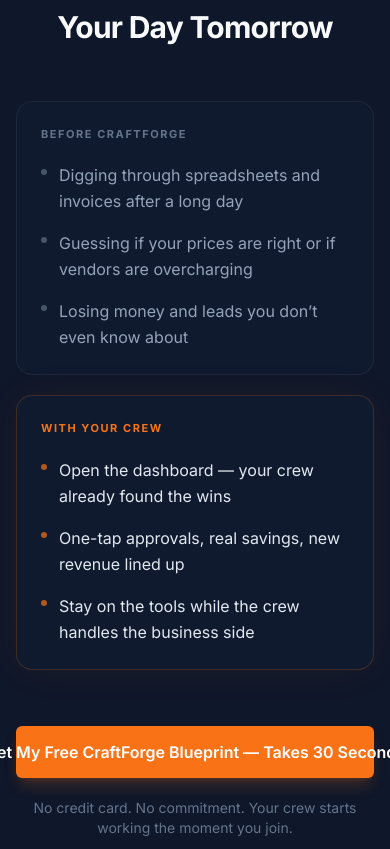
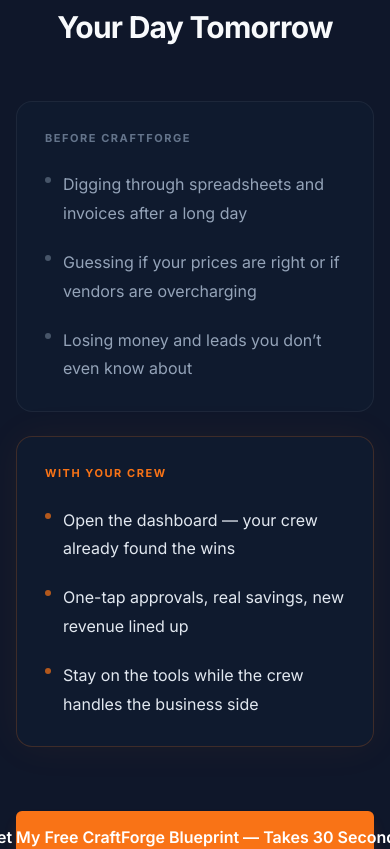
Before and after one commit to Genaistores/craftforge, a Next.js app: page / in a window 390 px wide. Shown: the part 5700-6549 px from the top of the page. Built offline with nearby package versions, Linux system fonts and the light colour scheme.

Commit message:
mobile bottom polish — better spacing & CTA

```diff
--- a/src/components/marketing/footer.tsx
+++ b/src/components/marketing/footer.tsx
@@ -1,7 +1,7 @@
 export function Footer() {
   return (
     <footer className="border-t border-white/10 bg-[#0B1224]">
-      <div className="mx-auto max-w-7xl px-4 py-12 sm:px-6">
+      <div className="mx-auto max-w-7xl px-4 py-16 sm:px-6 sm:py-12">
         <div className="flex flex-col gap-4 sm:flex-row sm:items-center sm:justify-between">
           <div>
             <a
--- a/src/components/marketing/your-day-tomorrow.tsx
+++ b/src/components/marketing/your-day-tomorrow.tsx
@@ -29,17 +29,17 @@ export function YourDayTomorrow() {
       </div>
 
       {/* Comparison grid */}
-      <div className="mx-auto grid max-w-3xl grid-cols-1 gap-5 sm:grid-cols-2 sm:gap-8">
+      <div className="mx-auto grid max-w-3xl grid-cols-1 gap-6 sm:grid-cols-2 sm:gap-8">
         {/* Before */}
-        <div className="rounded-2xl border border-white/[0.06] bg-[#0F1A2E] p-6 sm:p-8">
-          <p className="mb-5 text-[11px] font-bold uppercase tracking-[0.14em] text-slate-500">
+        <div className="rounded-2xl border border-white/[0.06] bg-[#0F1A2E] p-7 sm:p-8">
+          <p className="mb-6 text-[11px] font-bold uppercase tracking-[0.14em] text-slate-500 sm:mb-5">
             Before CraftForge
           </p>
-          <ul className="space-y-4">
+          <ul className="space-y-5 sm:space-y-4">
             {BEFORE.map((b) => (
               <li
                 key={b}
-                className="flex gap-3 text-base leading-relaxed text-slate-400 sm:text-[15px] sm:leading-[1.7]"
+                className="flex gap-3 text-base leading-[1.8] text-slate-400 sm:text-[15px] sm:leading-[1.7]"
               >
                 <span className="mt-[7px] h-1.5 w-1.5 shrink-0 rounded-full bg-slate-600" />
                 {b}
@@ -49,15 +49,15 @@ export function YourDayTomorrow() {
         </div>
 
         {/* After */}
-        <div className="rounded-2xl border border-craftOrange/20 bg-[#0F1A2E] p-6 shadow-[0_0_40px_rgba(249,115,22,0.06)] sm:p-8">
-          <p className="mb-5 text-[11px] font-bold uppercase tracking-[0.14em] text-craftOrange">
+        <div className="rounded-2xl border border-craftOrange/20 bg-[#0F1A2E] p-7 shadow-[0_0_40px_rgba(249,115,22,0.06)] sm:p-8">
+          <p className="mb-6 text-[11px] font-bold uppercase tracking-[0.14em] text-craftOrange sm:mb-5">
             With Your Crew
           </p>
-          <ul className="space-y-4">
+          <ul className="space-y-5 sm:space-y-4">
             {AFTER.map((a) => (
               <li
                 key={a}
-                className="flex gap-3 text-base leading-relaxed text-slate-200 sm:text-[15px] sm:leading-[1.7]"
+                className="flex gap-3 text-base leading-[1.8] text-slate-200 sm:text-[15px] sm:leading-[1.7]"
               >
                 <span className="mt-[7px] h-1.5 w-1.5 shrink-0 rounded-full bg-craftOrange/70" />
                 {a}
@@ -68,7 +68,7 @@ export function YourDayTomorrow() {
       </div>
 
       {/* CTA */}
-      <div className="mt-14 text-center">
+      <div className="mt-16 text-center sm:mt-14">
         <AuditDialog
           trigger={
             <Button
```
